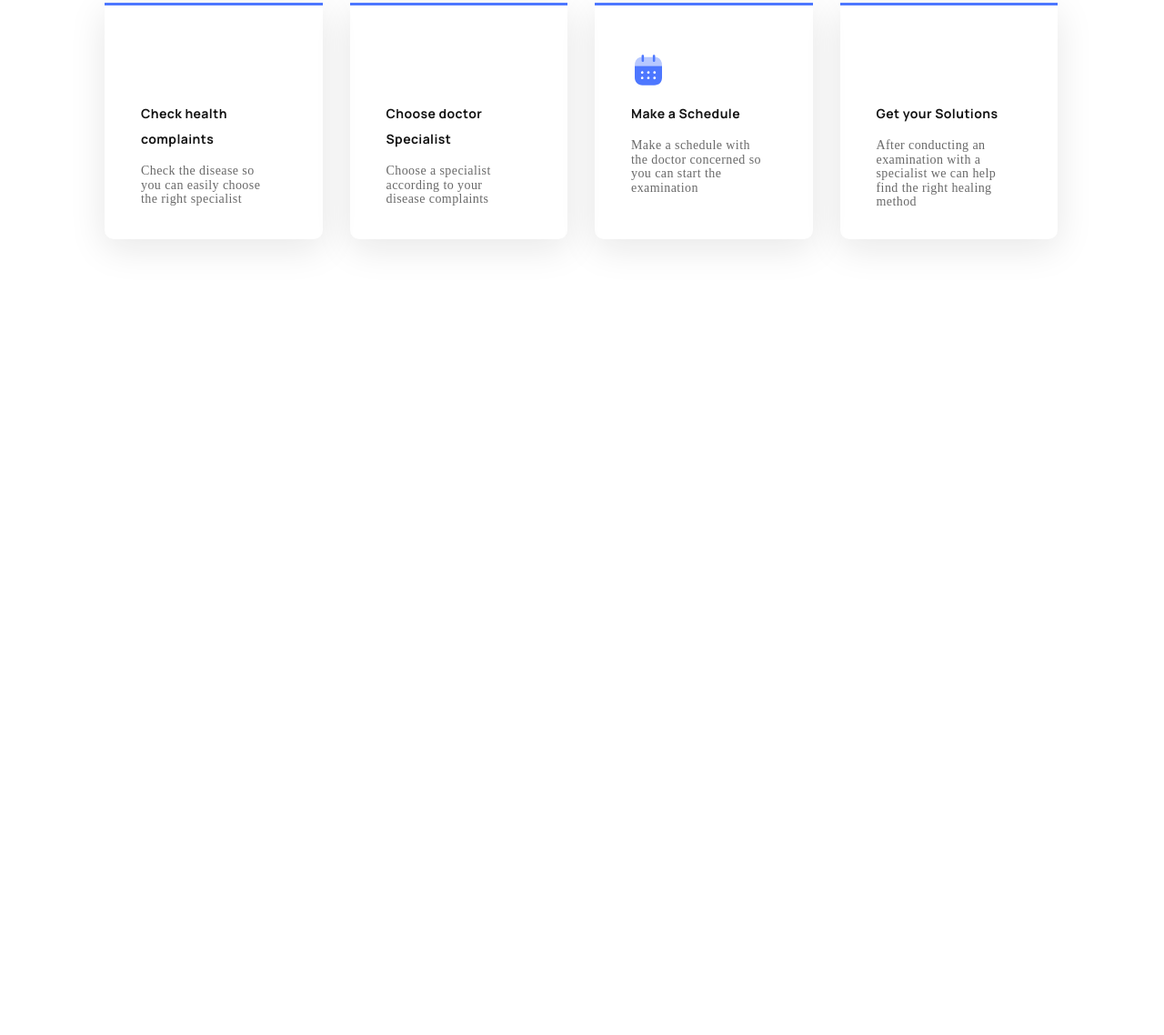
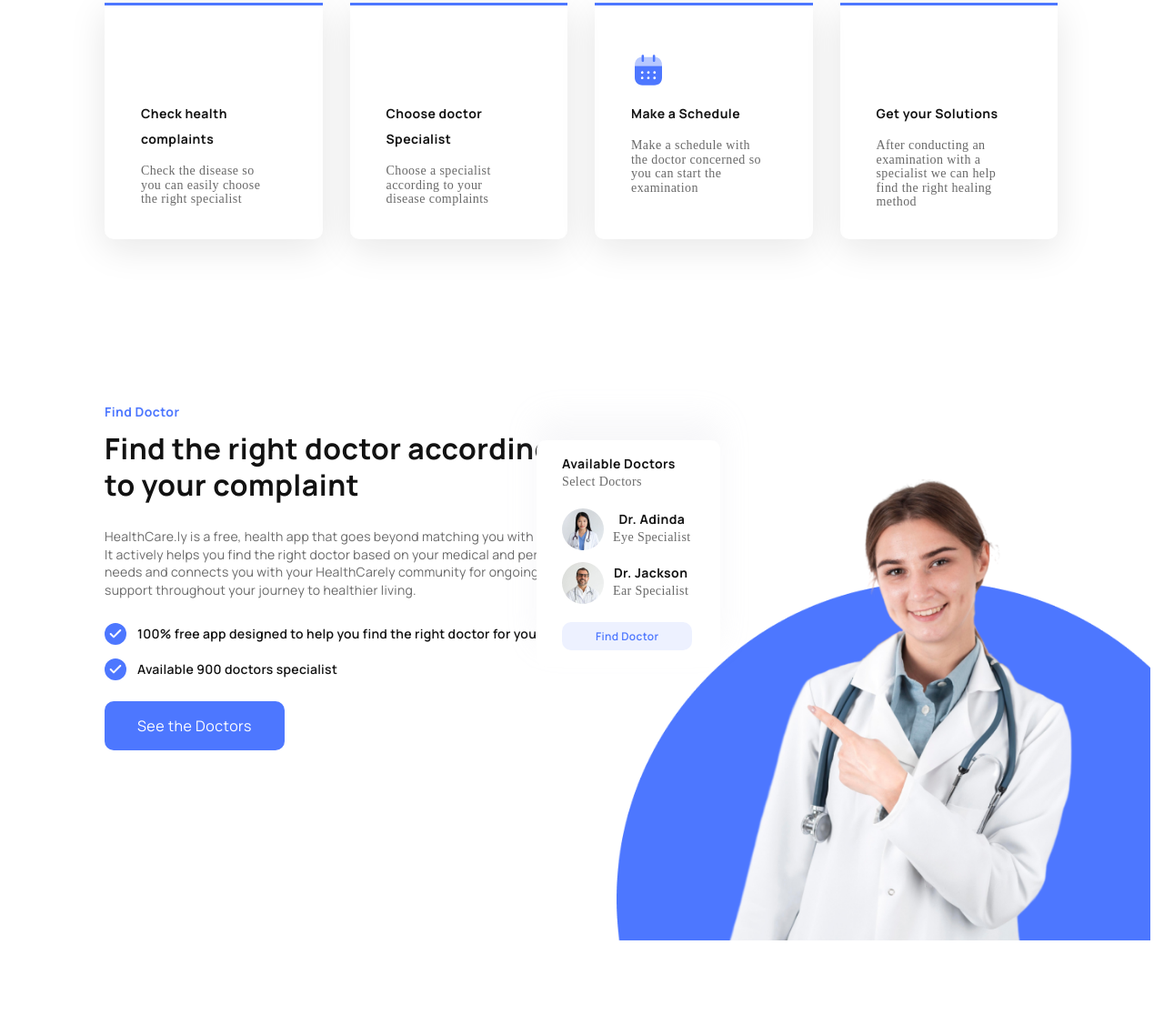
Before and after one commit to litury/medical-landing, a website: page app/index.html in a window 1280 px wide. Shown: the part 943-2081 px from the top of the page at 91% size. Before the commit the page ends 1310 px from the top, so only its background shows below. Drawn offline with nearby package versions, Linux system fonts and the light colour scheme; files that its build step writes are made by us from their sources.

Commit message:
section find finish

```diff
--- a/app/index.html
+++ b/app/index.html
@@ -14,7 +14,7 @@
 
 
 
-  <header class="header section" style="background-image: url('images/header/background.jpg');">
+  <header class="header section">
     <div class="header__top">
       <div class="container">
 
@@ -83,28 +83,38 @@
           Simplified For <span class="header__title--blue">Everyone</span>
         </h1>
 
-        <p class="header__text">
+        <div class="header__text">
+          <p>
             Health carely is a new way to get health insurance quotes. We offer tools similar to those
             provided by insurance companies for free and prices are based on donations and not
             restrictive health plan networks.
           </p>
+        </div>
 
         <button class="header__content-button button" href="#portfolio">
           Contact Us
         </button>
 
         <article class="doctor-card">
+
+          <div class="doctor-card__link-wrap">
             <a class="doctor-card__link" href="">
               <img class="doctor-card__img" src="../images/header/docheadercard.jpg" alt="doctor">
             </a>
+          </div>
+
           <div class="doctor-card__title">
             <h4>
               Dr. Shimanta
             </h4>
           </div>
-          <span class="doctor-card__text">
+
+          <div class="doctor-card__text">
+            <span>
               Skin Specialist
             </span>
+          </div>
+
           <button class="doctor-card__button button" type="button">
             Make Schedule
           </button>
@@ -115,7 +125,7 @@
 
   <section class="solutions section">
     <div class="container">
-      <p class="solutions__pretitle">
+      <p class="solutions__pretitle pretitle">
         Fast Solutions
       </p>
 
@@ -174,23 +184,116 @@
             </div>
           </li>
         </ul>
+      </div>
+    </div>
+  </section>
+
+  <section class="find section">
+
+    <div class="container">
+      <div class="find__content"
+        style="background-image: url('../images/find/doctorbg.png'), url('../images/find/ellipsebg.png');">
+
+        <p class="find__pretitle pretitle">
+          Find Doctor
+        </p>
 
 
+        <h1 class="find__title title">
+          Find the right doctor according
+          to your complaint
+        </h1>
+
+        <div class="find__text">
+          <p>
+            HealthCare.ly is a free, health app that goes beyond matching you with doctors.
+            It actively helps you find the right doctor based on your medical and personal
+            needs and connects you with your HealthCarely community for ongoing
+            support throughout your journey to healthier living.
+          </p>
+        </div>
+
+        <div class="find__check">
+          <p>
+            100% free app designed to help you find the right doctor for you.
+          </p>
+
+          <p>
+            Available 900 doctors specialist
+          </p>
+        </div>
+
+        <button class="find__button button" href="#portfolio">
+          See the Doctors
+        </button>
+
+        <article class="doctor-card doctor-card--big">
+          <div class="doctor-card__title doctor-card__title--left">
+            <h4>
+              Available Doctors
+            </h4>
+          </div>
+
+          <div class="doctor-card__text doctor-card__text--left">
+            <span>
+              Select Doctors
+            </span>
+          </div>
+
+          <div class="doctor-card__content-wrap">
+            <div class="doctor-card__content">
+              <div class="doctor-card__link-wrap doctor-card__link-wrap--big">
+                <a class="doctor-card__link" href="#">
+                  <img class="doctor-card__img" src="../images/find/drwom.jpg" alt="doctor">
+                </a>
+              </div>
+
+              <div class="doctor-card__content-text doctor-card__content-text--big">
+                <div class="doctor-card__title doctor-card__title--big">
+                  <h4>
+                    Dr. Adinda
+                  </h4>
+                </div>
+
+                <div class="doctor-card__text doctor-card__text--big">
+                  <span>
+                    Eye Specialist
+                  </span>
+                </div>
+              </div>
+            </div>
+
+            <div class="doctor-card__content">
+              <div class="doctor-card__link-wrap">
+                <a class="doctor-card__link" href="">
+                  <img class="doctor-card__img" src="../images/find/drmen.jpg" alt="doctor">
+                </a>
+              </div>
+
+              <div class="doctor-card__content-text">
+                <div class="doctor-card__title">
+                  <h4>
+                    Dr. Jackson
+                  </h4>
+                </div>
+
+                <div class="doctor-card__text">
+                  <span>
+                    Ear Specialist
+                  </span>
+                </div>
+              </div>
+            </div>
+          </div>
+          <button class="doctor-card__button doctor-card__button--big button" type="button">
+            Find Doctor
+          </button>
+        </article>
+      </div>
     </div>
 
 
-
-    </div>
-
-
-
-
-
-
-
-
   </section>
-
 
 
 
--- a/app/scss/_global.scss
+++ b/app/scss/_global.scss
@@ -34,12 +34,21 @@ body {
 }
 
 .title {
-@extend %manrope-700;
+  @extend %manrope-700;
   text-align: center;
   font-size: 32px;
   line-height: 1.25;
   letter-spacing: 0.015em;
   color: $black;
+}
+
+.pretitle {
+  font-size: 14px;
+  color: $primary;
+  line-height: 1.4;
+  letter-spacing: 0.03em;
+  margin-bottom: 10px;
+  @extend %manrope-700;
 }
 
 .doctor-card {
@@ -55,17 +64,49 @@ body {
   right: 560px;
   background-color: $white;
 
+  &--big {
+    max-width: 202px;
+    width: 100%;
+    bottom: 301px;
+    right: 473px;
+    padding: 18px 28px;
+  }
+
+  &__content {
+    display: flex;
+    margin-bottom: 3px;
+
+    &-text {
+      padding-top: 4px;
+    }
+
+    &-wrap {
+      margin-bottom: 10px;
+    }
+  }
+
+  &__link-wrap {
+    padding: 0 10px 10px 0;
+
+  }
+
   &__img {
     margin: 0 auto;
     border-radius: 50%;
-    margin-bottom: 10px;
   }
 
   &__title {
     @extend %manrope-700;
     color: $black;
     font-size: 14px;
-    margin-bottom: 4px;
+    padding-bottom: 2px;
+    letter-spacing: 0.03em;
+
+    &--left {
+      letter-spacing: 0.03em;
+      text-align: left;
+
+    }
   }
 
   &__text {
@@ -75,7 +116,14 @@ body {
     line-height: 1.3;
     color: $grey;
     display: block;
-    margin-bottom: 5px;
+    padding-bottom: 5px;
+    letter-spacing: 0.03em;
+
+    &--left {
+      text-align: left;
+      padding-bottom: 20px;
+
+    }
   }
 
   &__button {
@@ -85,6 +133,10 @@ body {
     font-size: 12px;
     line-height: 1.3;
 
-
+    &--big {
+      padding: 8px 37px;
+      color: $primary;
+      background-color: rgba(237, 241, 255, 1);
+    }
   }
 }
--- a/app/scss/style.scss
+++ b/app/scss/style.scss
@@ -93,16 +93,12 @@
 
 
 .solutions {
-
+  padding-bottom: 180px;
 
   &__pretitle {
-    @extend %manrope-700;
+
     text-align: center;
-    font-size: 14px;
-    color: $primary;
-    line-height: 1.4;
-    letter-spacing: 0.03em;
-    margin-bottom: 10px;
+
   }
 
   &__title {
@@ -159,7 +155,6 @@
         left: 0;
         background-color: $primary;
       }
-
     }
 
     &__subtitle {
@@ -178,6 +173,67 @@
       color: $grey;
       letter-spacing: 0.03em;
     }
+  }
+}
+
+
+.find {
+  &__content {
+    padding-left: 100px;
+    height: 591px;
+    background-position: 94% 100%, 100% 100%;
+    background-repeat: no-repeat;
+    background-size: 36%, 47%;
+    position: relative;
+  }
+
+  &__title {
+    text-align: left;
+    max-width: 493px;
+    margin-bottom: 27px;
+  }
+
+  &__text {
+    @extend %manrope-500;
+    font-size: 14px;
+    color: $grey;
+    max-width: 531px;
+    line-height: 1.4;
+    letter-spacing: 0.02em;
+    margin-bottom: 29px;
+  }
+
+  &__check {
+    @extend %manrope-600;
+    font-size: 14px;
+    line-height: 1.4;
+    color: $black;
+    letter-spacing: 0.02em;
+    padding-left: 36px;
+    margin-bottom: 26px;
+
+
+    p {
+      position: relative;
+
+      &::before {
+        content: " ";
+        position: absolute;
+        width: 24px;
+        height: 24px;
+        top: -2px;
+        left: -36px;
+        background-image: url('../images/find/check.svg')
+      }
+
+      &:not(:last-child) {
+        margin-bottom: 19px;
+      }
+    }
+  }
+
+  &__button {
+    padding: 16px 36px;
   }
 }
 
@@ -201,5 +257,4 @@
 
 
 
-
 @import 'media';
```
Also changed, not shown: app/images/find/check.svg (added), app/images/find/doctorbg.png (added), app/images/find/drmen.jpg (added), app/images/find/drwom.jpg (added), app/images/find/ellipsebg.png (added). Lines whose indentation alone changed are shown as unchanged.
